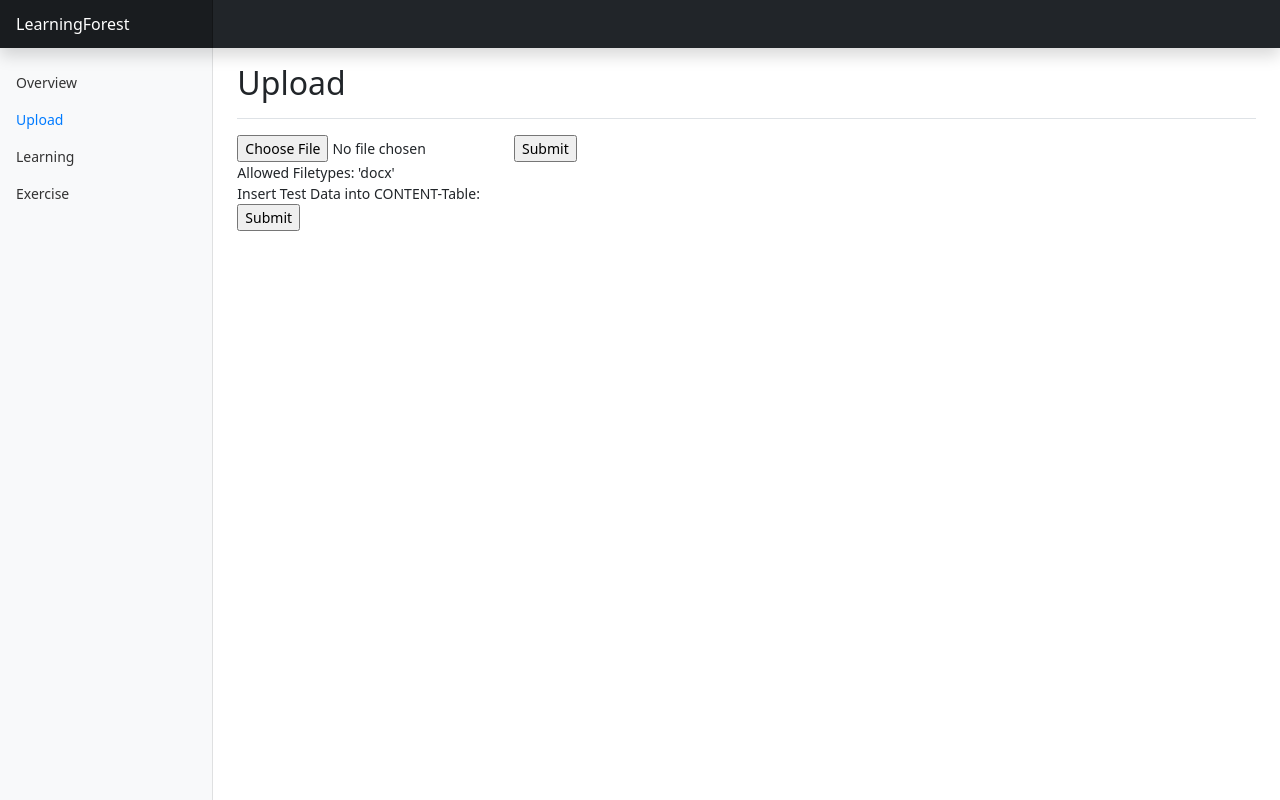
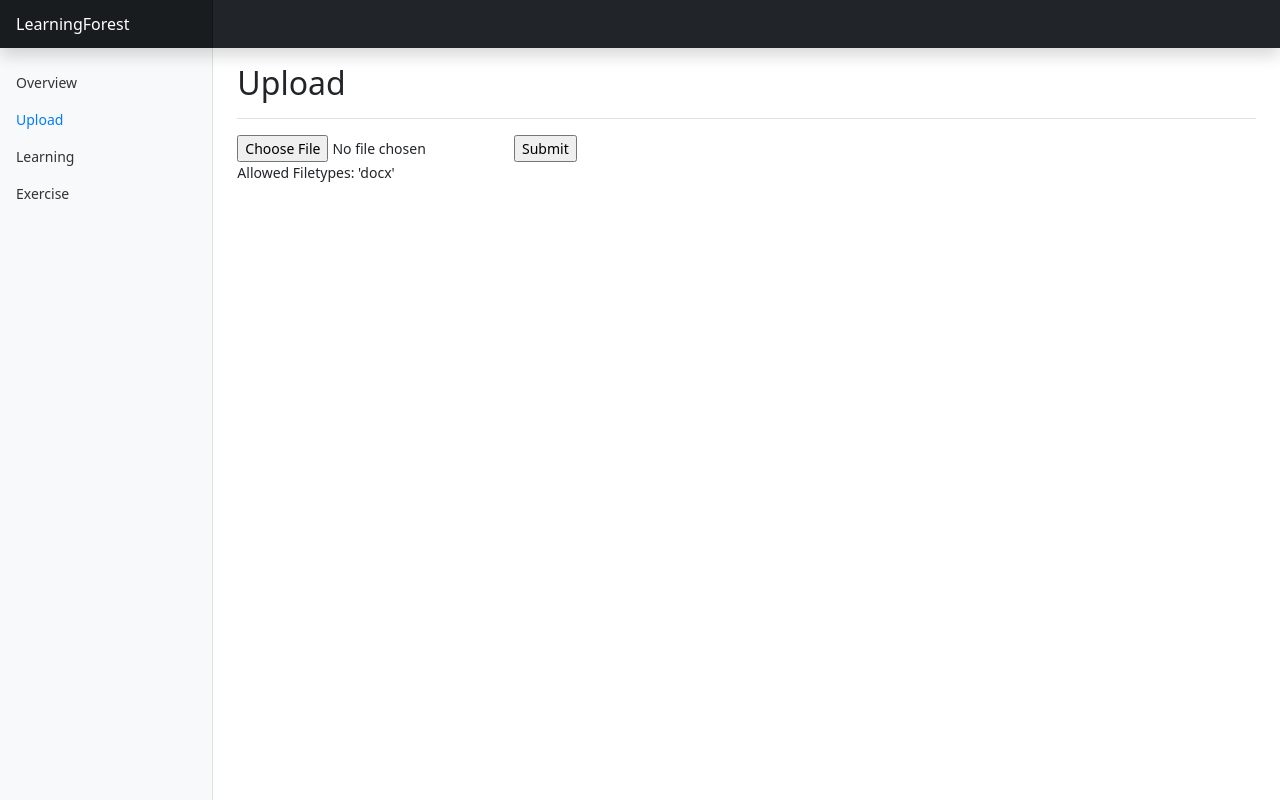
Before and after one commit to Sabokou/NLP, a Flask app: page /upload in a window 1280 px wide. Run offline with Flask 2, Linux system fonts and the light colour scheme; some libraries are stand-ins or nearby versions.

Commit message:
Test-connection removed

```diff
--- a/webapp/app/templates/upload.html
+++ b/webapp/app/templates/upload.html
@@ -12,11 +12,6 @@
          <input type = "submit" value="Submit"/>
       </form>
       <div>Allowed Filetypes: 'docx'</div>
-      <div>Insert Test Data into CONTENT-Table: </div>
-      <form action = "http://localhost:5000/connection" method = "POST"
-         enctype = "multipart/form-data" >
-         <input type = "submit" value="Submit"/>
-      </form>
    </body>
 
 
--- a/webapp/app/views.py
+++ b/webapp/app/views.py
@@ -41,15 +41,4 @@
         Hierarchy_list = Uploads.prepare_hierarchy_transmission(level_one_list, one_two_dict, two_three_dict, three_four_dict)
         Uploads.hierarchy_transmission_to_DB(Hierarchy_list)
         return render_template("/includes/success.html", title='Success',
-                                   text=Hierarchy_list)
-
-@app.route('/connection', methods = ['GET', 'POST'])
-def test_connection():
-    dbconn = psycopg2.connect(database="postgres", user="postgres", port=5432, password="securepwd", host="db")
-    myCursor = dbconn.cursor()
-    myCursor.execute("CALL add_content('Test_lecture','Test_chapter', 'Test_content')")
-    dbconn.commit()
-    myCursor.close()
-    dbconn.close()
-    return render_template("/includes/success.html", title='Success',
-                           text="Your Data was successfully added to the database")
+                                   text="Your Data was successfully transmitted to the Database")
```
